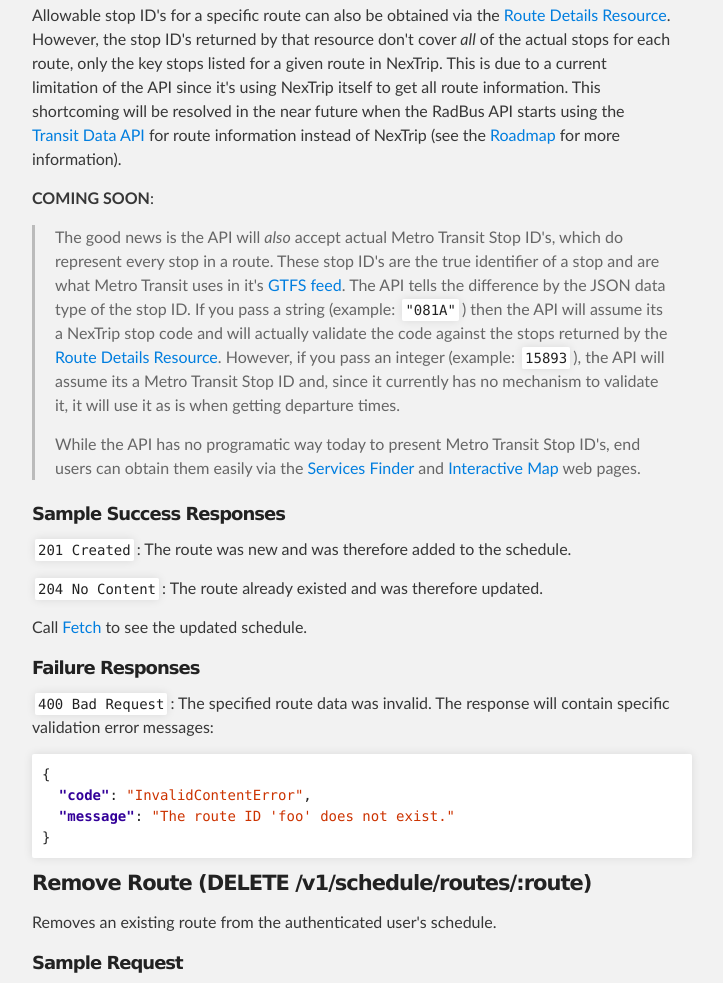
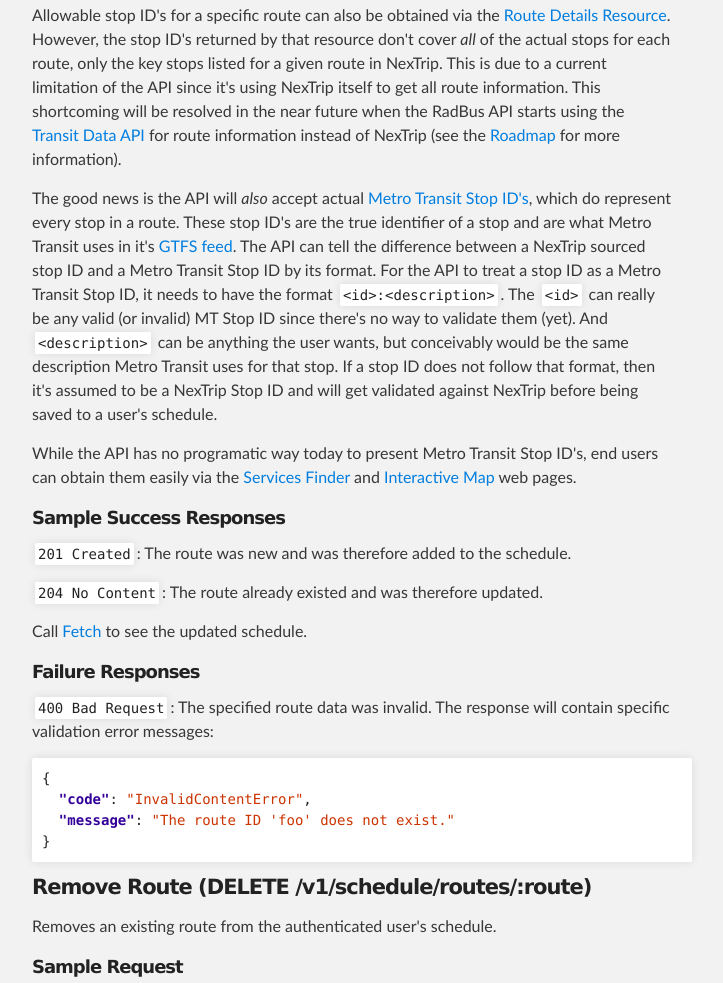
Before and after one commit to RadBus/api, a plain HTML site: page index.html in a window 1280 px wide. Shown: the part 6877-7860 px from the top of the page, without its empty margins (288-1011 px from the left). Drawn offline with Linux system fonts and the light colour scheme.

```diff
--- a/index.html
+++ b/index.html
@@ -390,13 +390,9 @@
 
 <p>Allowable stop ID's for a specific route can also be obtained via the <a href="#route-details-resource">Route Details Resource</a>.  However, the stop ID's returned by that resource don't cover <em>all</em> of the actual stops for each route, only the key stops listed for a given route in NexTrip.  This is due to a current limitation of the API since it's using NexTrip itself to get all route information.  This shortcoming will be resolved in the near future when the RadBus API starts using the <a href="http://transitdata.io">Transit Data API</a> for route information instead of NexTrip (see the <a href="https://github.com/TargetRAD/radbus-api/wiki/Roadmap#medium-term-3-6-months">Roadmap</a> for more information).</p>
 
-<p><strong>COMING SOON</strong>:</p>
-
-<blockquote>
-<p>The good news is the API will <em>also</em> accept actual Metro Transit Stop ID's, which do represent every stop in a route.  These stop ID's are the true identifier of a stop and are what Metro Transit uses in it's <a href="http://datafinder.org/metadata/transit_schedule_google_feed.html">GTFS feed</a>.  The API tells the difference by the JSON data type of the stop ID.  If you pass a string (example: <code>"081A"</code>) then the API will assume its a NexTrip stop code and will actually validate the code against the stops returned by the <a href="#route-details-resource">Route Details Resource</a>.  However, if you pass an integer (example: <code>15893</code>), the API will assume its a Metro Transit Stop ID and, since it currently has no mechanism to validate it, it will use it as is when getting departure times.</p>
+<p>The good news is the API will <em>also</em> accept actual <a href="http://www.metrotransit.org/Planner/ServicesFinder.aspx">Metro Transit Stop ID's</a>, which do represent every stop in a route.  These stop ID's are the true identifier of a stop and are what Metro Transit uses in it's <a href="http://datafinder.org/metadata/transit_schedule_google_feed.html">GTFS feed</a>.  The API can tell the difference between a NexTrip sourced stop ID and a Metro Transit Stop ID by its format.  For the API to treat a stop ID as a Metro Transit Stop ID, it needs to have the format <code>&lt;id&gt;:&lt;description&gt;</code>.  The <code>&lt;id&gt;</code> can really be any valid (or invalid) MT Stop ID since there's no way to validate them (yet).  And <code>&lt;description&gt;</code> can be anything the user wants, but conceivably would be the same description Metro Transit uses for that stop.  If a stop ID does not follow that format, then it's assumed to be a NexTrip Stop ID and will get validated against NexTrip before being saved to a user's schedule.</p>
 
 <p>While the API has no programatic way today to present Metro Transit Stop ID's, end users can obtain them easily via the <a href="http://www.metrotransit.org/planner/servicesfinder.aspx">Services Finder</a> and <a href="http://www.metrotransit.org/imap/map.aspx">Interactive Map</a> web pages.</p>
-</blockquote>
 
 <h5>
 <a name="sample-success-responses" class="anchor" href="#sample-success-responses"><span class="octicon octicon-link"></span></a>Sample Success Responses</h5>
```
Also changed, not shown: params.json (+1 -1 lines).
